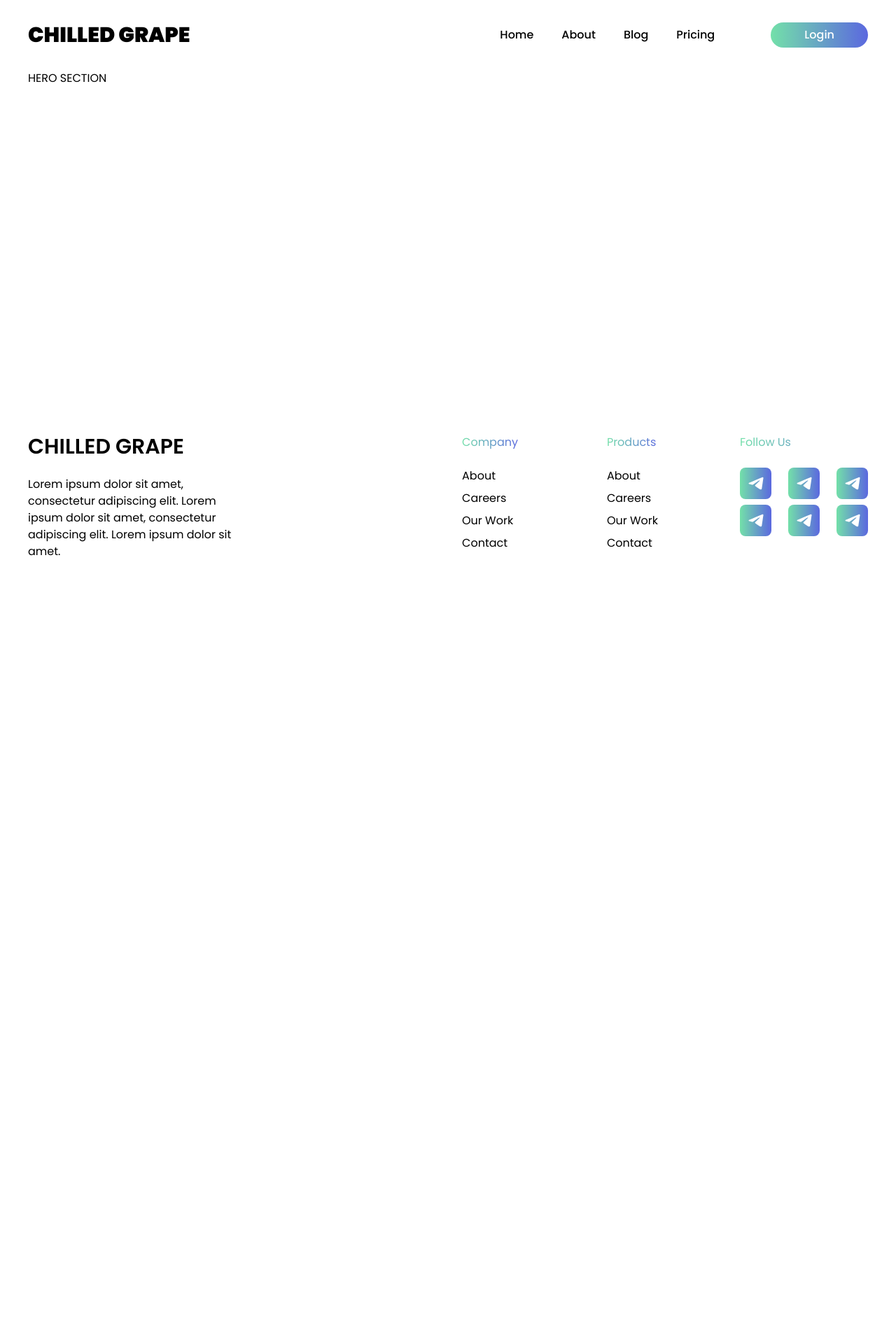
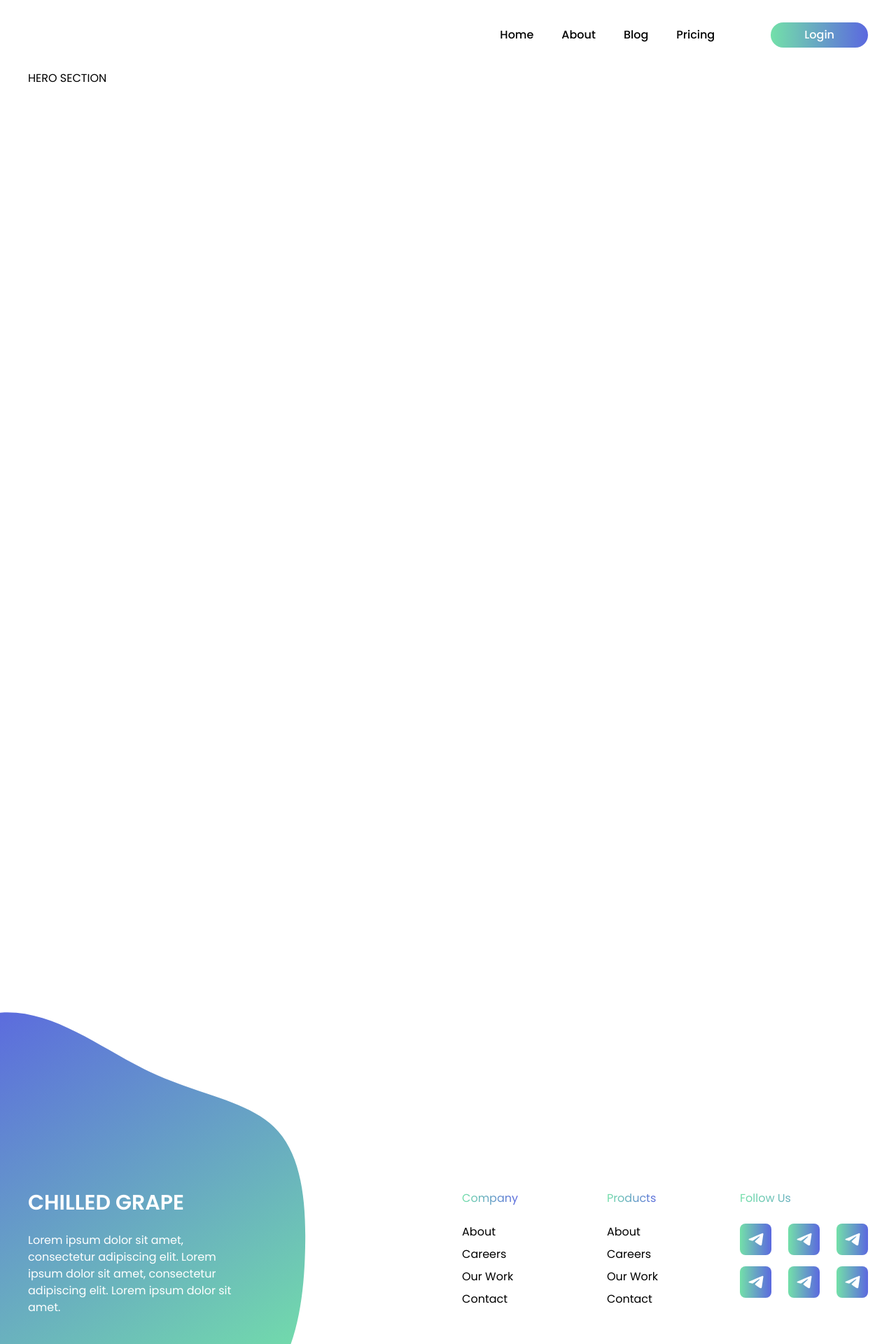
Before and after one commit to czxanas/Product-Listing-Design, a Nuxt app: page / in a window 1280 px wide. Shown: the top 1920 px of the page at 70% size. Before the commit the page ends 800 px from the top, so only its background shows below. Built offline with nearby package versions, Linux system fonts and the light colour scheme.

Commit message:
Footer completed.

```diff
--- a/components/Atomic/Waver.vue
+++ b/components/Atomic/Waver.vue
@@ -5,7 +5,7 @@
 
 <template>
     <!-- Your template code here -->
-    <svg class="w-full" width="578" height="528" viewBox="0 0 578 528" fill="none" xmlns="http://www.w3.org/2000/svg">
+    <svg class="w-full h-fit" width="578" height="528" viewBox="0 0 578 528" fill="none" xmlns="http://www.w3.org/2000/svg">
         <path
             d="M460.111 75.7686C506.768 95.8054 553.155 142.745 570.159 207.059C587.163 271.373 574.259 353.83 532.547 398.094C490.835 442.358 420.221 448.851 361.637 469.937C303.052 491.024 256.836 526.778 212.32 527.547C167.467 528.242 124.315 493.951 82.6293 449.818C40.6052 405.611 0.0470156 351.561 0.35209 292.399C0.564022 233.658 41.301 169.73 79.6848 113.238C118.069 56.7456 153.854 7.19349 193.551 0.939082C232.909 -5.39008 276.61 31.2318 321.493 46.4562C366.713 61.7554 413.547 55.3105 460.111 75.7686Z"
             fill="url(#paint0_linear_4494_331)" />
--- a/components/Footer.vue
+++ b/components/Footer.vue
@@ -5,20 +5,25 @@
 
 <template>
     <!-- Your template code here -->
-    <footer class="relative">
-        <Container>
-            <div class="grid grid-cols-12">
-                <div class="col-span-5 ">
-                    <div class="flex flex-col gap-6">
-                        <h3 class="text-3xl font-semibold text-black">CHILLED GRAPE</h3>
+    <footer class="relative pb-20">
+        <Container class="relative">
+            <div class="absolute -top-[250px] -left-[250px] rotate-[225deg] -z-10"
+                style="width: clamp(700px,40vw,1000px);">
+                <AtomicWaver />
+            </div>
+
+            <div class="grid grid-cols-12 gap-y-14">
+                <div ref="footerTitle" class="relative col-span-5 max-lg:mb-52 max-lg:col-span-6 max-sm:col-span-12">
+                    <div class="flex flex-col gap-6 text-white">
+                        <h3 class="text-3xl font-semibold">CHILLED GRAPE</h3>
 
                         <p class="w-full max-w-[300px]">Lorem ipsum dolor sit amet, consectetur adipiscing elit. Lorem
                             ipsum dolor sit amet, consectetur adipiscing elit. Lorem ipsum dolor sit amet.</p>
                     </div>
                 </div>
 
-                <div class="col-span-2 ">
-                    <div class="flex flex-col gap-6 w-fit ms-auto">
+                <div class="col-span-2 max-lg:col-span-6 max-sm:col-span-12">
+                    <div class="flex flex-col gap-6 w-fit ms-auto max-lg:ms-[50%] max-sm:ms-0">
                         <h4 class="text-transparent bg-gradient-to-r from-gradient-start to-gradient-end bg-clip-text">
                             Company</h4>
 
@@ -31,8 +36,8 @@
                     </div>
                 </div>
 
-                <div class="col-span-2 ">
-                    <div class="flex flex-col gap-6 w-fit ms-auto">
+                <div class="col-span-2 max-lg:col-span-6 max-sm:col-span-12">
+                    <div class="flex flex-col gap-6 w-fit ms-auto max-lg:ms-0">
                         <h4 class="text-transparent bg-gradient-to-r from-gradient-start to-gradient-end bg-clip-text">
                             Products</h4>
 
@@ -45,35 +50,43 @@
                     </div>
                 </div>
 
-                <div class="col-span-3 ">
-                    <div class="flex flex-col gap-6 w-fit ms-auto">
+                <div class="col-span-3 max-lg:col-span-6 max-sm:col-span-12">
+                    <div class="flex flex-col gap-6 w-fit ms-auto max-lg:ms-[50%] max-sm:ms-0">
                         <h4 class="text-transparent bg-gradient-to-r from-gradient-start to-gradient-end bg-clip-text">
                             Follow Us</h4>
 
-                        <div class="flex flex-col gap-2">
-                            <div class="flex gap-6">
-                                <div
-                                    class="bg-gradient-to-r from-gradient-start to-gradient-end text-white w-[45px] aspect-square rounded-lg flex items-center overflow-hidden justify-center">
-                                    <NuxtImg width="22" height="19" src="/svg/telegram.svg" />
-                                </div>
-                                <div
-                                    class="bg-gradient-to-r from-gradient-start to-gradient-end text-white w-[45px] aspect-square rounded-lg flex items-center overflow-hidden justify-center">
-                                    <NuxtImg width="22" height="19" src="/svg/telegram.svg" />
-                                </div>
+                        <div class="grid grid-cols-3 gap-x-6 gap-y-4 max-md:grid-cols-2">
+                            <div class="col-span-1 ">
                                 <div
                                     class="bg-gradient-to-r from-gradient-start to-gradient-end text-white w-[45px] aspect-square rounded-lg flex items-center overflow-hidden justify-center">
                                     <NuxtImg width="22" height="19" src="/svg/telegram.svg" />
                                 </div>
                             </div>
-                            <div class="flex gap-6">
+                            <div class="col-span-1 ">
                                 <div
                                     class="bg-gradient-to-r from-gradient-start to-gradient-end text-white w-[45px] aspect-square rounded-lg flex items-center overflow-hidden justify-center">
                                     <NuxtImg width="22" height="19" src="/svg/telegram.svg" />
                                 </div>
+                            </div>
+                            <div class="col-span-1 ">
                                 <div
                                     class="bg-gradient-to-r from-gradient-start to-gradient-end text-white w-[45px] aspect-square rounded-lg flex items-center overflow-hidden justify-center">
                                     <NuxtImg width="22" height="19" src="/svg/telegram.svg" />
                                 </div>
+                            </div>
+                            <div class="col-span-1 ">
+                                <div
+                                    class="bg-gradient-to-r from-gradient-start to-gradient-end text-white w-[45px] aspect-square rounded-lg flex items-center overflow-hidden justify-center">
+                                    <NuxtImg width="22" height="19" src="/svg/telegram.svg" />
+                                </div>
+                            </div>
+                            <div class="col-span-1 ">
+                                <div
+                                    class="bg-gradient-to-r from-gradient-start to-gradient-end text-white w-[45px] aspect-square rounded-lg flex items-center overflow-hidden justify-center">
+                                    <NuxtImg width="22" height="19" src="/svg/telegram.svg" />
+                                </div>
+                            </div>
+                            <div class="col-span-1 ">
                                 <div
                                     class="bg-gradient-to-r from-gradient-start to-gradient-end text-white w-[45px] aspect-square rounded-lg flex items-center overflow-hidden justify-center">
                                     <NuxtImg width="22" height="19" src="/svg/telegram.svg" />
--- a/components/Header.vue
+++ b/components/Header.vue
@@ -5,8 +5,10 @@
 
 <template>
     <!-- Your template code here -->
-    <header class="fixed top-0 left-1/2 -translate-x-1/2 z-50 flex items-center justify-between w-full px-10 py-8 max-w-[1440px]">
-        <h1 class="text-3xl text-black font-[900] ">CHILLED GRAPE</h1>
+    <header
+        class="fixed top-0 left-1/2 -translate-x-1/2 z-50 flex items-center justify-between w-full py-8 max-w-[1440px]">
+        <Container class="flex items-center justify-between w-full">
+            <h1 class="text-3xl text-white font-[900] ">CHILLED GRAPE</h1>
 
             <nav class="flex items-center gap-20">
                 <ul class="flex gap-10 font-medium">
@@ -18,6 +20,7 @@
 
                 <AtomicButton :size="`small`" :text="`Login`" />
             </nav>
+        </Container>
     </header>
 </template>
 
--- a/components/Hero.vue
+++ b/components/Hero.vue
@@ -5,7 +5,7 @@
 
 <template>
     <!-- Your template code here -->
-     <section>HERO SECTION</section>
+     <section class="h-[200vh]">HERO SECTION</section>
 </template>
 
 
--- a/nuxt.config.ts
+++ b/nuxt.config.ts
@@ -1,7 +1,7 @@
 // https://nuxt.com/docs/api/configuration/nuxt-config
 export default defineNuxtConfig({
   compatibilityDate: '2024-04-03',
-  devtools: { enabled: true },
+  devtools: { enabled: false },
   modules: ['@vueuse/nuxt', '@nuxtjs/tailwindcss', '@nuxt/image', /* '@nuxt/fonts' */],
   app: {
     head: {
--- a/pages/index.vue
+++ b/pages/index.vue
@@ -6,7 +6,7 @@
 <template>
     <!-- Your template code here -->
     <div class="relative">
-        <div class="bg-back mb-[100px]" />
+        <div class="bg-black/70 mb-[100px]" />
 
         <Container>
             <Hero />
```
Lines whose indentation alone changed are shown as unchanged.
